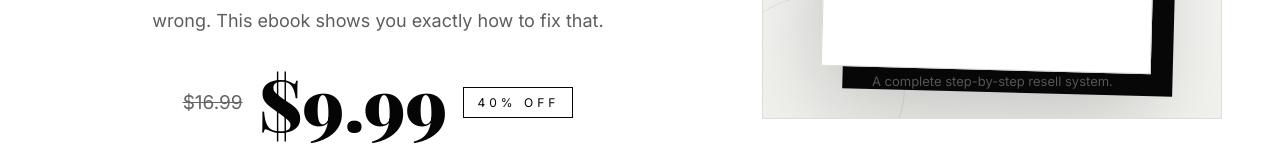
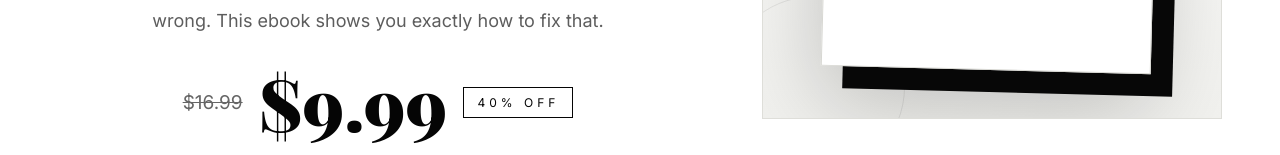
Before and after one commit to guisalhos/ebook-site, a React (Vite) app in the folder ebook-site/client/: page / in a window 1280 px wide. Shown: the part 759-914 px from the top of the page. Built offline with nearby package versions, Linux system fonts and the light colour scheme; no server answers.

Commit message:
Fix mockup

```diff
--- a/ebook-site/client/src/App.jsx
+++ b/ebook-site/client/src/App.jsx
@@ -75,7 +75,6 @@ function App() {
           <div className="book-mockup">
             <img src={cover} alt="The Resell Path ebook cover" />
           </div>
-          <p className="mockup-note">A complete step-by-step resell system.</p>
         </div>
       </div>
     </section>
```
